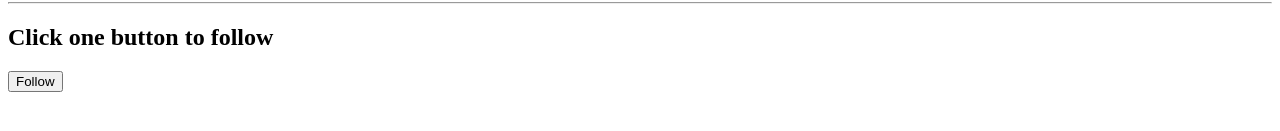
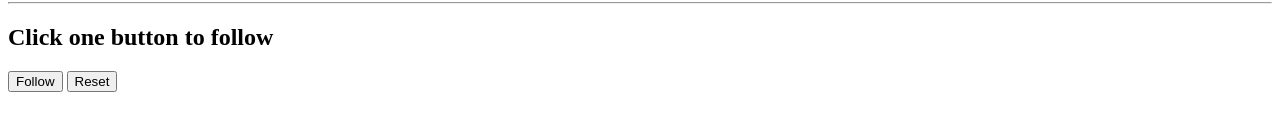
Before and after one commit to ESubrado/IBM_FullStack_JavaScript, a plain HTML site: page FollowersCount/followers_count.html in a window 1280 px wide. Shown: the part 159-290 px from the top of the page. Drawn offline with Linux system fonts and the light colour scheme.

Commit message:
Followers count with reset

```diff
--- a/FollowersCount/followers_count.html
+++ b/FollowersCount/followers_count.html
@@ -10,6 +10,7 @@
   <hr>
   <h2>Click one button to follow</h2>
   <button onclick="increaseCount()">Follow</button>
+  <button onclick="resetCount()">Reset</button>
   <script src="./followers_count.js"></script>
 </body>
 </html>
--- a/FollowersCount/followers_count.js
+++ b/FollowersCount/followers_count.js
@@ -16,4 +16,9 @@ function checkCountValue() {
     } else if (count === 20) {
       alert("Your Instagram post gained 20 followers! Keep it up!");
     }
-  }
+}
+
+function resetCount(){
+    count = 0;
+    displayCount(); // Display the count
+}
```
